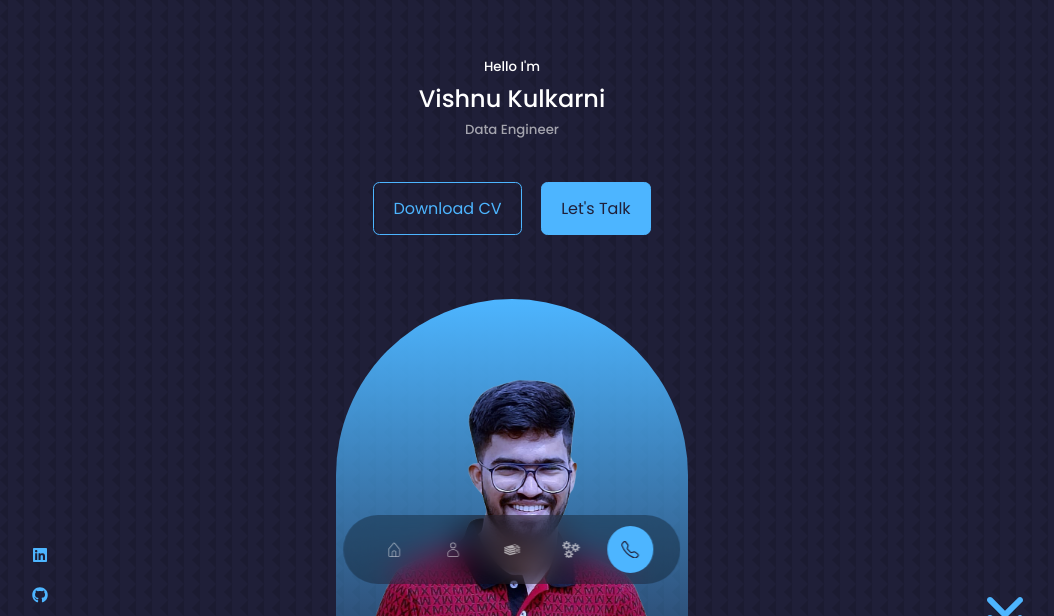
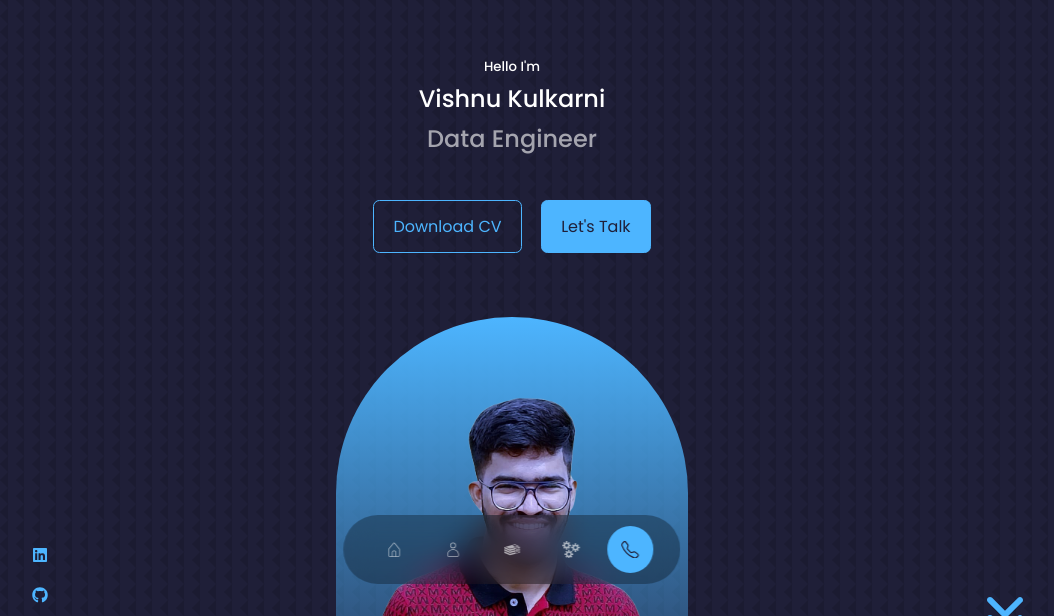
Before and after one commit to Vishnu-2000/Portfolio, a React (Create React App) app: page / in a window 1280 px wide. Shown: the part 184-800 px from the top of the page, without its empty margins (128-1182 px from the left). Built offline with nearby package versions, Linux system fonts and the light colour scheme; the HTML template or start-up script is replaced by a standard one.

Commit message:
Second Commit

```diff
--- a/src/components/header/Header.jsx
+++ b/src/components/header/Header.jsx
@@ -15,7 +15,7 @@ const Header = () => {
       <div className="container header__container">
         <h5>Hello I'm</h5>
         <h1>Vishnu Kulkarni</h1>
-        <h5 className="text-light">Data Engineer</h5>
+        <h1 className="text-light">Data Engineer</h1>
         <CTA/>
         <HeaderSocials/>
 
```
